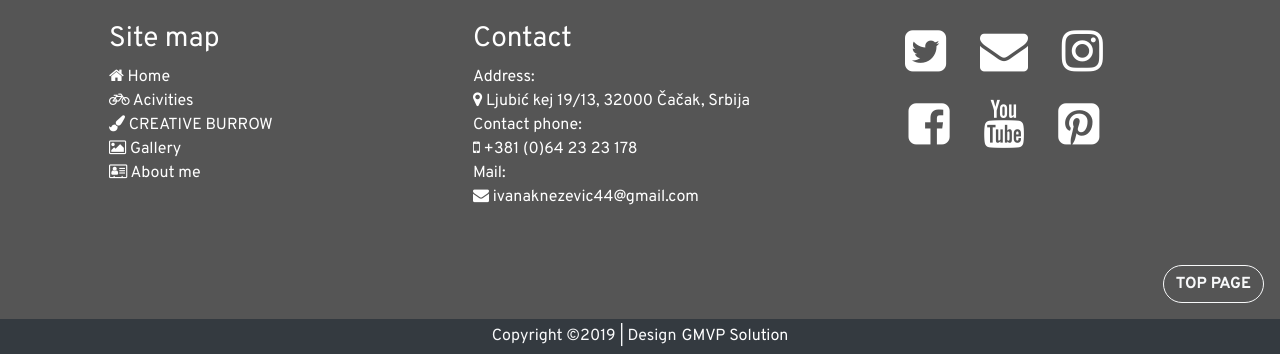
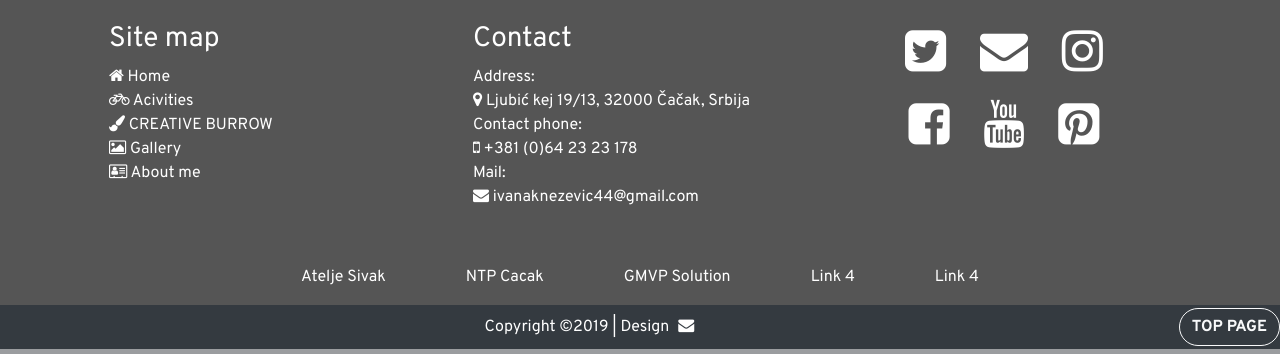
Before and after one commit to vladimirmaksimovic/IK_v07, a PHP site: page /viewsen/index.php in a window 1280 px wide. Shown: the part 1076-1430 px from the top of the page. Run offline with PHP 8.4, Linux system fonts and the light colour scheme; data that the repository does not hold is empty.

Commit message:
postavljam sekciju u footeru za linkove prijatelja sajta i uredjujem copyright sekciju

```diff
--- a/css/style.css
+++ b/css/style.css
@@ -254,11 +254,21 @@ footer a:hover {
   text-decoration: none;
 }
 
+.friends {
+  display: flex;
+  flex-wrap: wrap;
+  list-style-type: none;
+  margin: auto;
+}
+
+.friends > li {
+  padding: 1rem 2.5rem;
+}
+
 .social-media {
   height: 1.5rem;
 }
 
-/* Scroll Button */
 .to-the-top {
   text-transform: uppercase;
   font-weight: 700;
@@ -269,7 +279,7 @@ footer a:hover {
 }
 
 .copyright {
-  height: 2.188rem;
+  min-height: 2.75rem;
   display: flex;
   align-items: center;
   justify-content: center;
--- a/viewsen/footer.php
+++ b/viewsen/footer.php
@@ -54,13 +54,22 @@
       </div>
     </div>
   </div>
-  <div class="row p-3 m-0">
-    <button type="button" onclick="backToTheFuture()" class="btn btn-outline-light text-light rounded-pill ml-auto to-the-top">
+  <div class="row m-0">
+    <ul class="friends">
+      <li><a href="#">Atelje Sivak</a></li>
+      <li><a href="#">NTP Cacak</a></li>
+      <li><a href="#">GMVP Solution</a></li>
+      <li><a href="#">Link 4</a></li>
+      <li><a href="#">Link 4</a></li>
+    </ul>
+  </div>
+  <div class="row m-0 bg-dark copyright">
+    <div class="mx-auto">
+      Copyright &#169;2019 | Design <span class="extra-space"></span><a href="admin.php"><i class="fa fa-envelope fa-1x"></i></a>
+    </div>
+    <button type="button" onclick="backToTheFuture()" class="btn btn-outline-light text-light rounded-pill align-self-end my-auto to-the-top">
       Top page
     </button>
-  </div>
-  <div class="copyright text-center bg-dark text-light w-100">
-    Copyright &#169;2019 | Design <span class="extra-space"></span><a href="../views/admin.php">GMVP Solution</a>
   </div>
 </footer>
 
```
Also changed, not shown: views/footer.php (+14 -5 lines).
